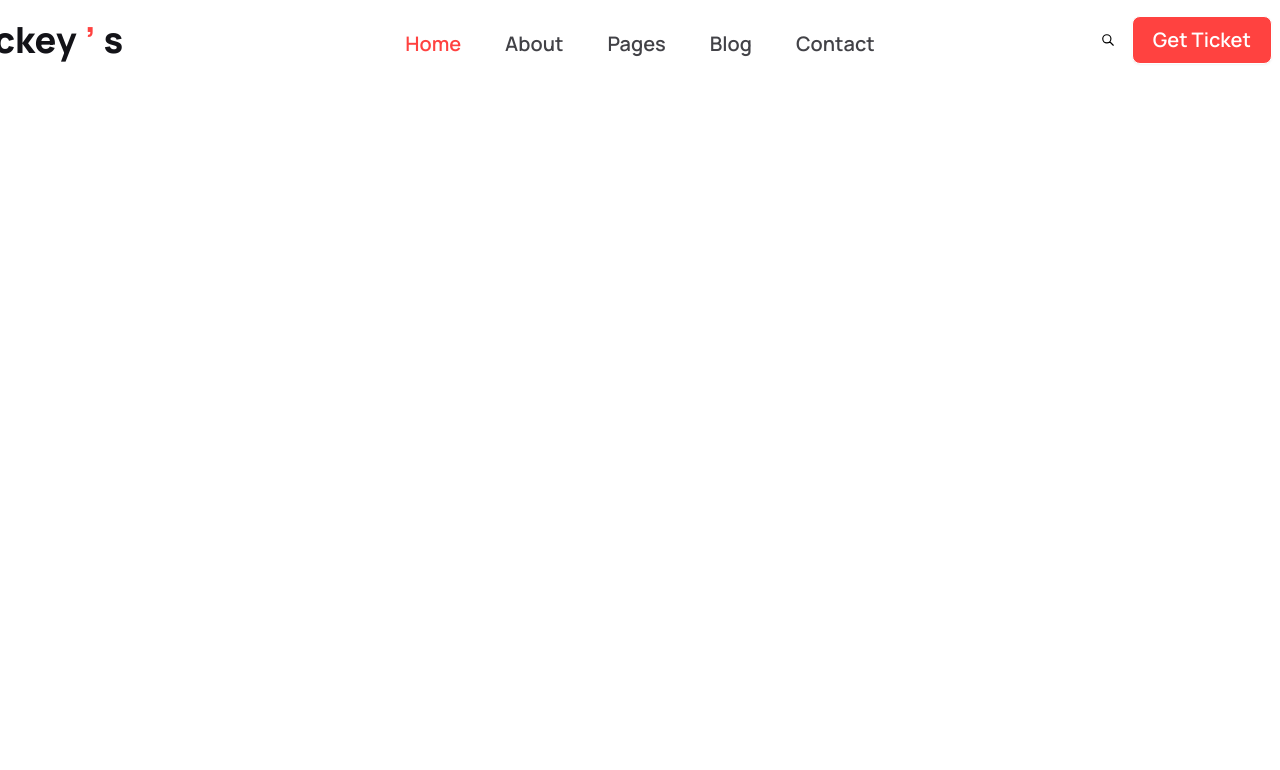
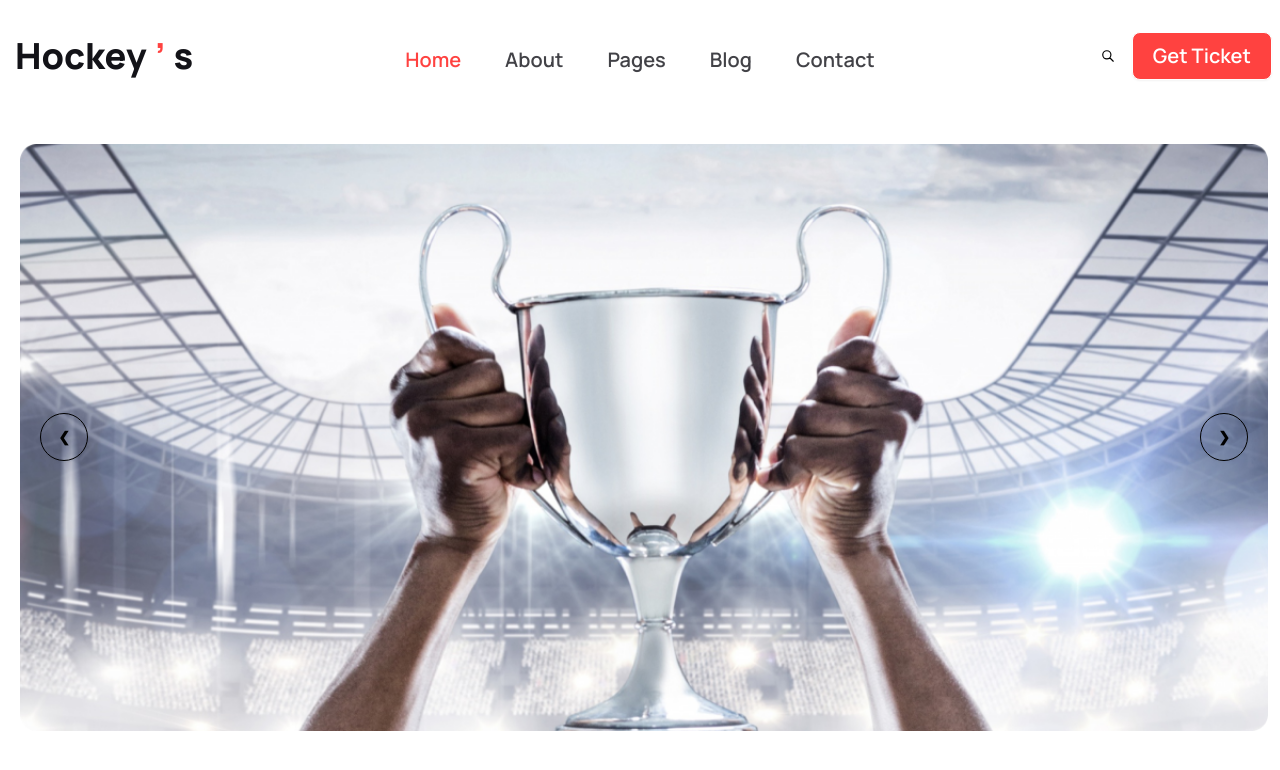
Before and after one commit to gmhridu/hockeys, a website built with Vite: page index.html in a window 1280 px wide. Built offline with nearby package versions, Linux system fonts and the light colour scheme.

Commit message:
added banner image

```diff
--- a/index.html
+++ b/index.html
@@ -24,7 +24,7 @@
   <div class="container mx-auto">
     <header>
       <!-- navbar section -->
-      <div class="navbar md:my-2">
+      <div class="navbar md:my-2 lg:px-18 lg:py-6">
         <div class="navbar-start sm:hidden flex">
           <div class="dropdown">
             <div tabindex="0" role="button" class="btn btn-ghost btn-circle">
@@ -43,12 +43,12 @@
           </div>
         </div>
         <div class="navbar-start">
-          <a class="btn btn-ghost text-[#131318] -ml-20 font-extrabold text-xl lg:font-extrabold lg:text-4xl">Hockey<span
+          <a class="btn btn-ghost text-[#131318] -ml-20 font-extrabold text-xl md:-ml-3 lg:font-extrabold lg:text-4xl lg:-ml-2.5">Hockey<span
               class="text-[#FF4240] text-2xl lg:text-4xl">’</span>s</a>
         </div>
 
         <div
-          class="hidden sm:flex  list-none space-x-4 mx-40 lg:space-x-11 text-center mt-2 text-xl font-semibold text-[#424247]">
+          class="hidden sm:flex  list-none space-x-4 mx-20 lg:space-x-11 lg:mx-28 text-center mt-2 text-xl font-semibold text-[#424247]">
           <li><a href="#"><span class="text-[#FF4240]">Home</span></a></li>
           <li><a href="#">About</a></li>
           <li><a href="#">Pages</a></li>
@@ -68,6 +68,19 @@
           </button>
         </div>
       </div>
+
+      <!-- Carousel Section -->
+      <div class="container mx-auto px-4 py-2 ml-1">
+        <div class="carousel w-full lg:px-18 lg:py-6 ">
+          <div id="slide1" class="carousel-item relative w-full">
+            <img src="./images/bg.png" class="w-screen h-30vh rounded-lg"/>
+            <div class="absolute flex justify-between transform -translate-y-1/2 left-5 right-5 top-1/2">
+              <a href="#slide4" class="btn btn-circle">❮</a>
+              <a href="#slide2" class="btn btn-circle">❯</a>
+            </div>
+          </div>
+        </div>
+      </div>
     </header>
 
     <main></main>
--- a/tailwind.config.js
+++ b/tailwind.config.js
@@ -2,7 +2,6 @@
 module.exports = {
   content: ['**/*.{html,js}'],
   theme: {
-    center: true,
     screens: {
       'sm': '640px',
       'md': '768px',
@@ -14,7 +13,7 @@ module.exports = {
   },
   container: {
     center: true,
-    padding: '2rem',
+    padding: '5rem',
   },
   daisyui: {
     themes: [],
```
Also changed, not shown: images/bg.png (renamed from images/1.png).
